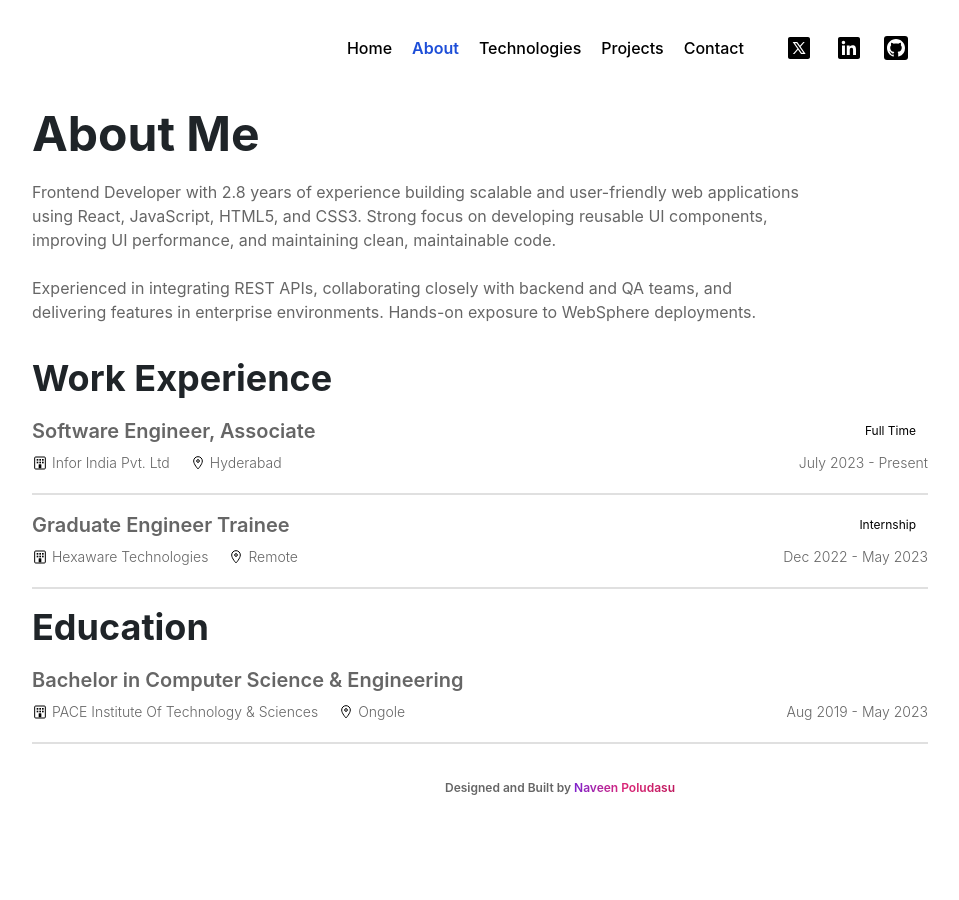
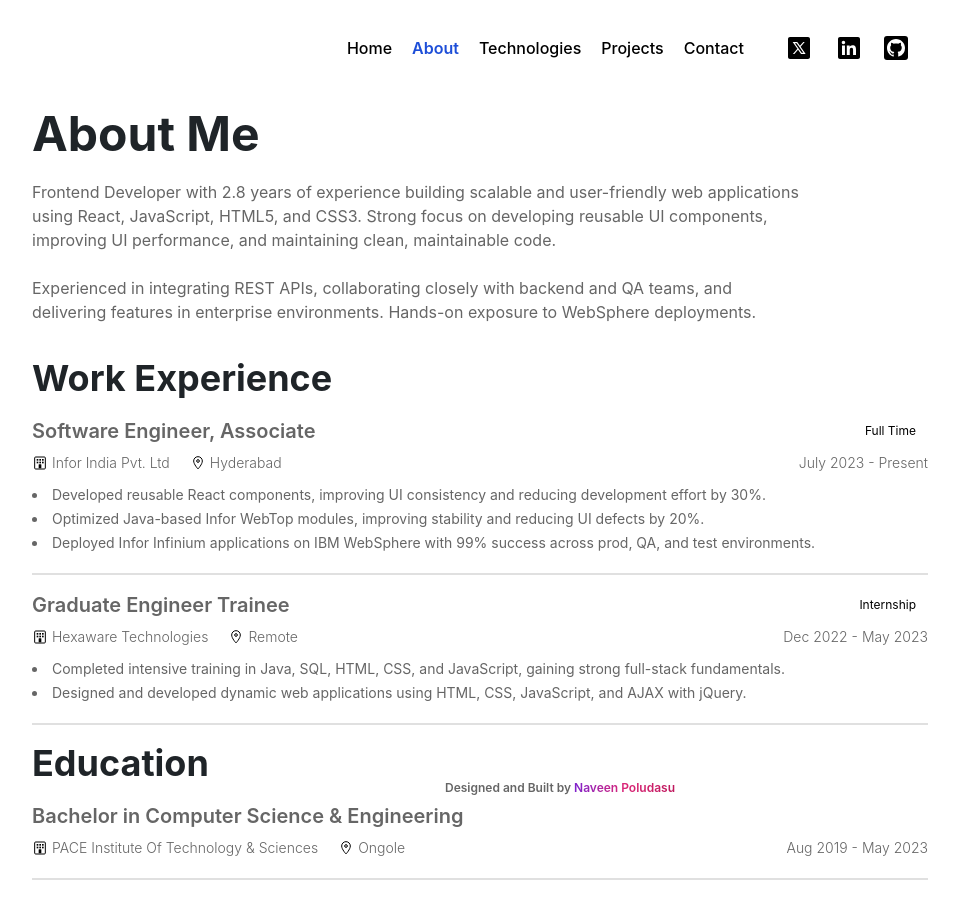
Before and after one commit to npoludasu/react-portfolio-website, a React (Create React App) app: page /about in a window 1280 px wide. Shown: the whole page, without its empty margins (160-1119 px from the left). Before the commit the page ends 800 px from the top, so only its background shows below. Built offline with nearby package versions, Linux system fonts and the light colour scheme.

Commit message:
Add role details and improve work experience section

```diff
--- a/src/data/details.js
+++ b/src/data/details.js
@@ -46,6 +46,11 @@ export const workDetails = [
     Location: "Hyderabad",
     Type: "Full Time",
     Duration: "July 2023 - Present",
+    Role: [
+      "Developed reusable React components, improving UI consistency and reducing development effort by 30%.",
+      "Optimized Java-based Infor WebTop modules, improving stability and reducing UI defects by 20%.",
+      "Deployed Infor Infinium applications on IBM WebSphere with 99% success across prod, QA, and test environments.",
+    ],
   },
   {
     Position: "Graduate Engineer Trainee",
@@ -53,6 +58,10 @@ export const workDetails = [
     Location: "Remote",
     Type: "Internship",
     Duration: "Dec 2022 - May 2023",
+    Role: [
+      "Completed intensive training in Java, SQL, HTML, CSS, and JavaScript, gaining strong full-stack fundamentals.",
+      "Designed and developed dynamic web applications using HTML, CSS, JavaScript, and AJAX with jQuery.",
+    ],
   },
 ];
 
--- a/src/pages/About.js
+++ b/src/pages/About.js
@@ -19,13 +19,14 @@ function About() {
         </h1>
         {React.Children.toArray(
           workDetails.map(
-            ({ Position, Company, Location, Type, Duration }) => (
+            ({ Position, Company, Location, Type, Duration, Role}) => (
               <Work
                 position={Position}
                 company={Company}
                 location={Location}
                 type={Type}
                 duration={Duration}
+                role={Role}
               />
             )
           )
```
